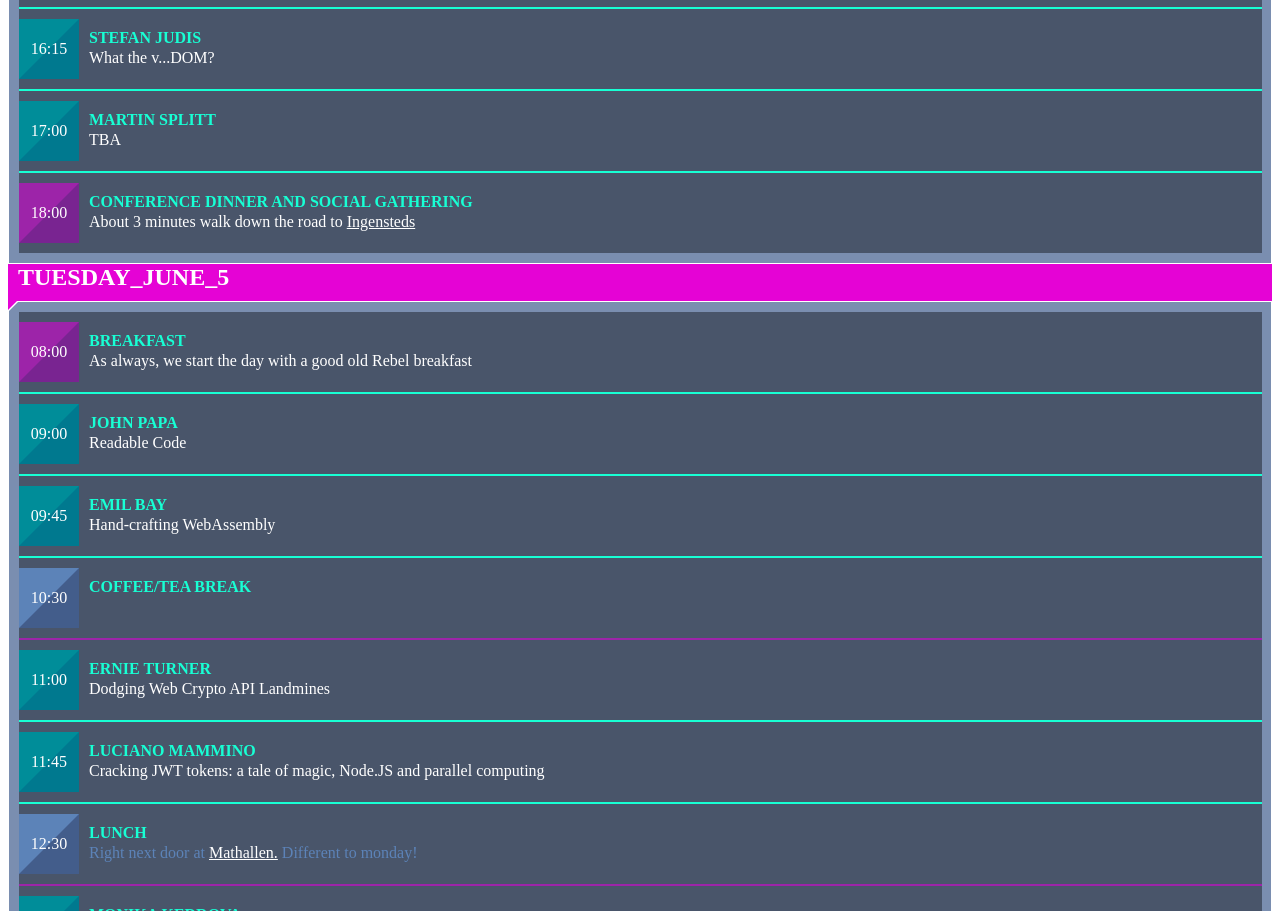
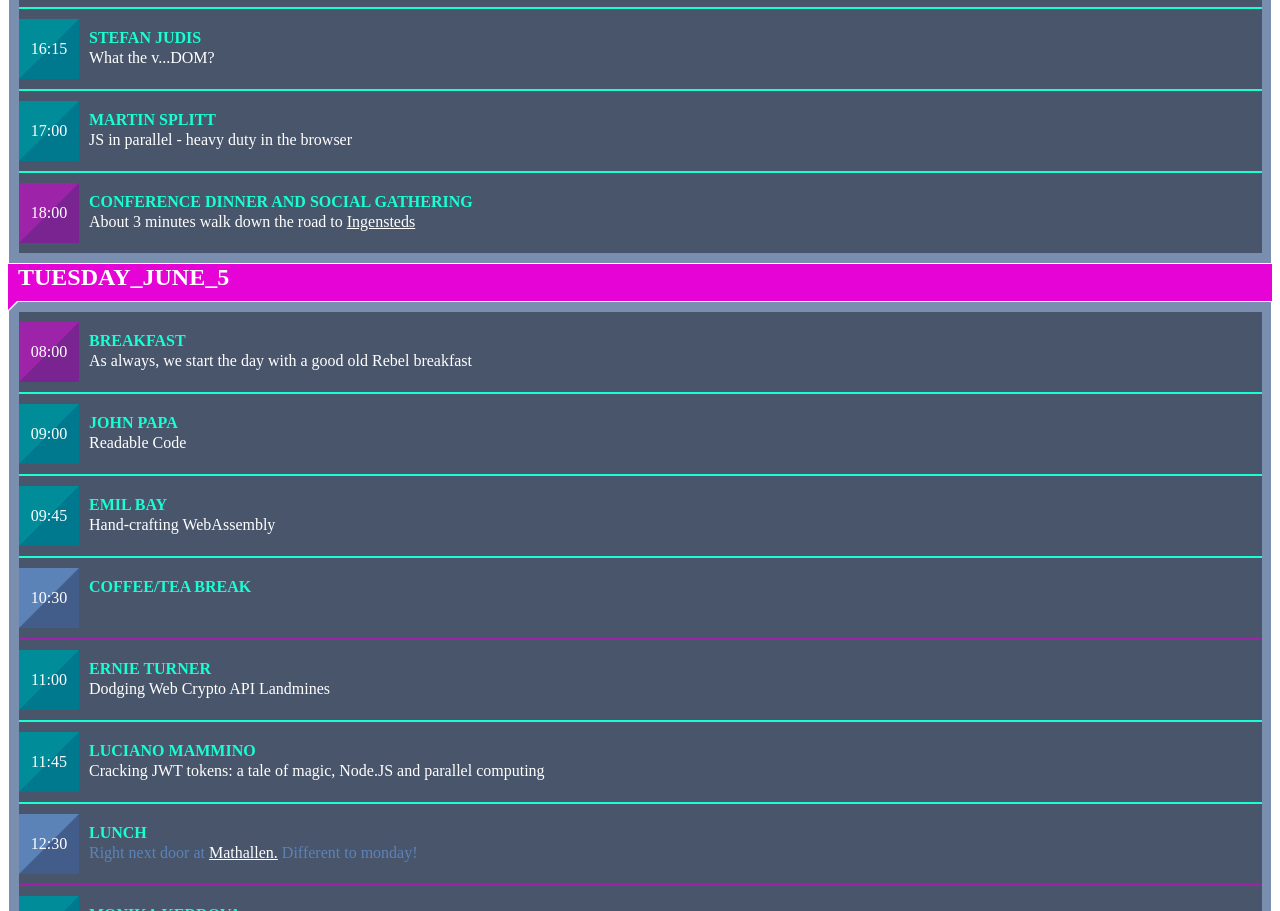
Before and after one commit to webrebels/web-rebels-2018, a Gatsby site: page /schedule in a window 1280 px wide. Shown: the part 949-1860 px from the top of the page. Built offline with nearby package versions, Linux system fonts and the light colour scheme; Gatsby itself is replaced by a stand-in of ours.

Commit message:
Updated schedule

```diff
--- a/src/pages/schedule.js
+++ b/src/pages/schedule.js
@@ -92,7 +92,7 @@ const DAY1 = [
   {
     when: ["17:00"],
     title: "Martin Splitt",
-    description: "TBA",
+    description: "JS in parallel - heavy duty in the browser",
     kind: "talk"
   },
   {
```
